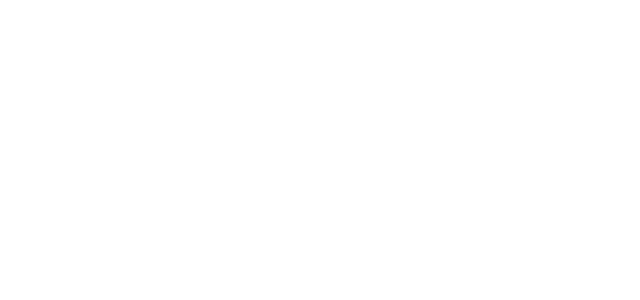
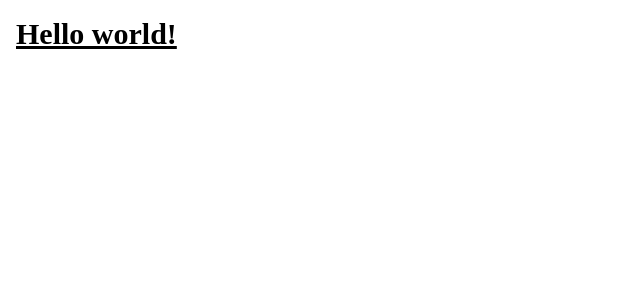
Before and after one commit to Felipe-R-L/dallas-dashboard, an Angular app: page / in a window 1280 px wide. Shown: the top 300 px of the page, without its empty margins (0-640 px from the left). Built offline with nearby package versions, Linux system fonts and the light colour scheme.

Commit message:
chore: add tailwind css

```diff
--- a/package.json
+++ b/package.json
@@ -41,7 +41,9 @@
     "@angular/build": "^20.3.3",
     "@angular/cli": "^20.3.3",
     "@angular/compiler-cli": "^20.3.0",
+    "@spartan-ng/brain": "0.0.1-alpha.516",
     "@spartan-ng/cli": "0.0.1-alpha.516",
+    "@spartan-ng/ui-core": "0.0.1-alpha.380",
     "@types/jasmine": "~5.1.0",
     "jasmine-core": "~5.9.0",
     "karma": "~6.4.0",
--- a/postcss.config.mjs
+++ /dev/null
@@ -1,5 +0,0 @@
-export default {
-  plugins: {
-    "@tailwindcss/postcss": {},
-  }
-}
--- /dev/null
+++ b/postcssrc.json
@@ -0,0 +1,5 @@
+{
+  "plugins": {
+    "@tailwindcss/postcss": {}
+  }
+}
--- a/src/app/app.html
+++ b/src/app/app.html
@@ -1 +1,5 @@
+<h1 class="text-3xl font-bold underline m-4">
+  Hello world!
+</h1>
+
 <router-outlet />
--- a/src/styles.css
+++ b/src/styles.css
@@ -1,2 +1,6 @@
 /* You can add global styles to this file, and also import other style files */
 @import "tailwindcss";
+@import url('https://fonts.googleapis.com/css2?family=Montserrat:ital,wght@0,100..900;1,100..900&display=swap');
+body {
+  font-family: 'Montserrat';
+}
```
Also changed, not shown: 1 other file (tests, documents, lock files or other folders).
